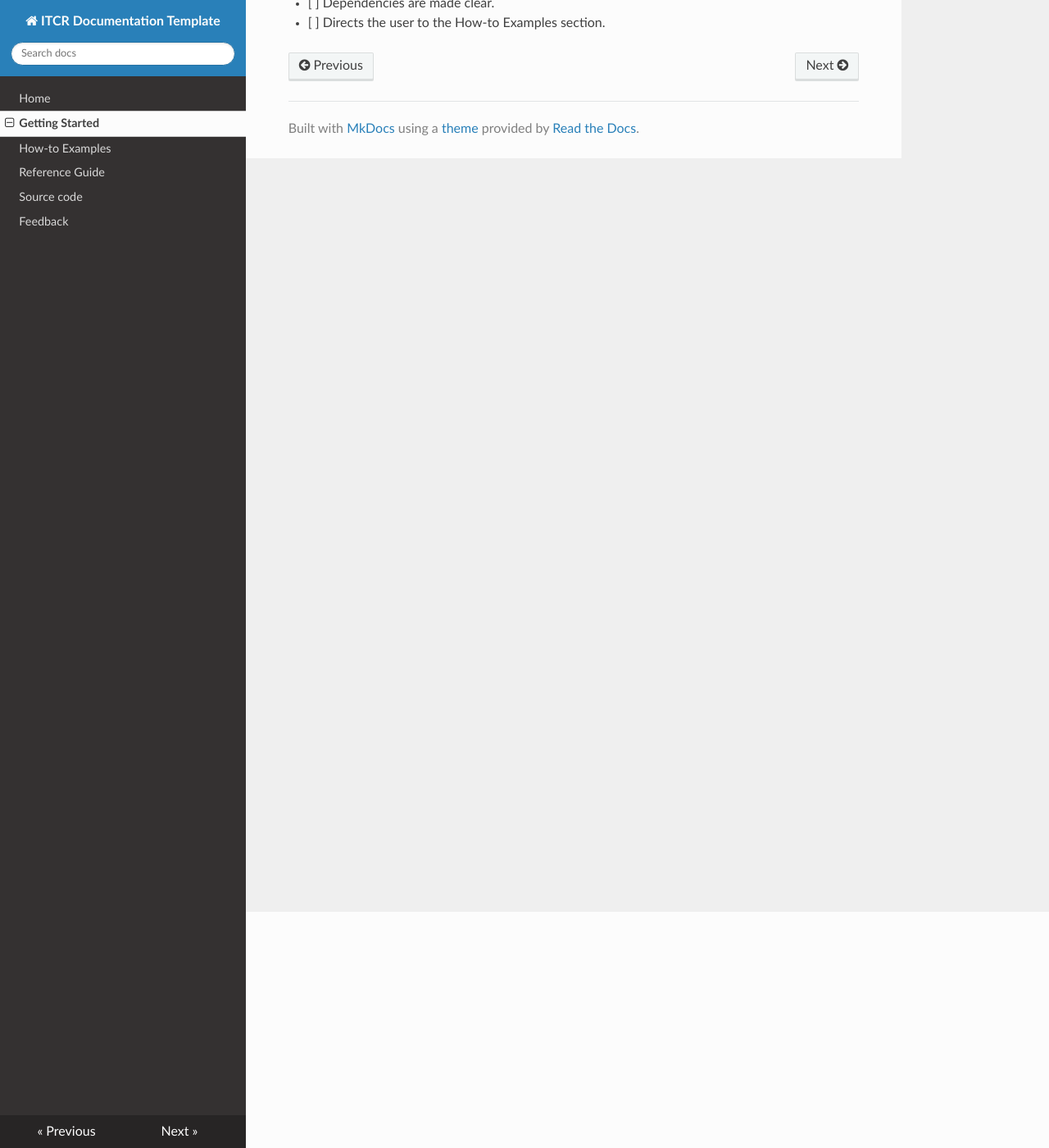
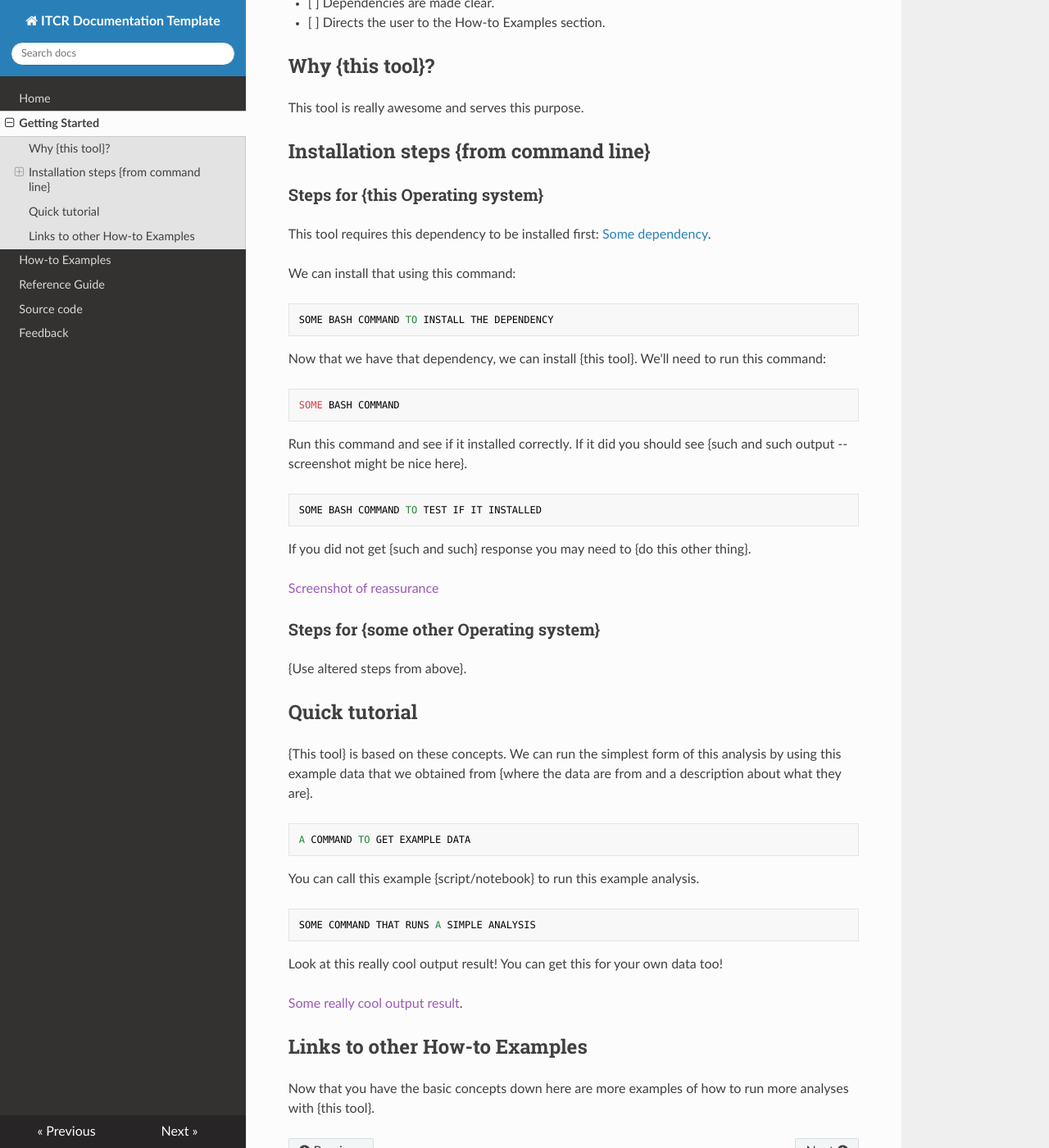
Before and after one commit to cansavvy/itcr-template-documentation, an MkDocs documentation site: the page built from docs/getting_started_template.md, in a window 1280 px wide and 1400 px high, scrolled down 288 px. Shown: the whole window at 82% size. Built offline with MkDocs 1.6.1, drawn with Linux system fonts in a browser that asks for light colours; nearby versions of some CDN libraries; some of the changed text lies outside the part shown.

Commit message:
Add a basic getting started template file

````diff
--- a/docs/getting_started_template.md
+++ b/docs/getting_started_template.md
@@ -1,8 +1,69 @@
-# [Getting Started](Link to chapter)
-[Download a template document for a Getting Started section](Link to template doc)
+# [Getting Started](https://jhudatascience.org/ITCR_Documentation_and_Usability/creating-a-smooth-getting-started-section.html)
+
+_Checklist for this section:_
 
 - [ ] Is easy to find: clearly visible on the main page.
 - [ ] Provides the user with the introductory concepts of the tool.
 - [ ] Has clear steps for installation.
 - [ ] Dependencies are made clear.
 - [ ] Directs the user to the How-to Examples section.
+
+## Why {this tool}?
+
+This tool is really awesome and serves this purpose.
+
+## Installation steps {from command line}
+
+### Steps for {this Operating system}
+
+This tool requires this dependency to be installed first: [Some dependency](Link to info).
+
+We can install that using this command:
+
+```
+SOME BASH COMMAND TO INSTALL THE DEPENDENCY
+```
+
+Now that we have that dependency, we can install {this tool}.
+We'll need to run this command:
+
+```
+SOME BASH COMMAND
+```
+
+Run this command and see if it installed correctly. If it did you should see {such and such output -- screenshot might be nice here}.
+
+```
+SOME BASH COMMAND TO TEST IF IT INSTALLED
+```
+
+If you did not get {such and such} response you may need to {do this other thing}.
+
+[Screenshot of reassurance]()
+
+### Steps for {some other Operating system}
+
+{Use altered steps from above}.
+
+## Quick tutorial
+
+{This tool} is based on these concepts.
+We can run the simplest form of this analysis by using this example data that we obtained from {where the data are from and a description about what they are}.
+
+```
+A COMMAND TO GET EXAMPLE DATA
+```
+
+You can call this example {script/notebook} to run this example analysis.
+
+```
+SOME COMMAND THAT RUNS A SIMPLE ANALYSIS
+```
+
+Look at this really cool output result! You can get this for your own data too!
+
+[Some really cool output result]().
+
+## Links to other How-to Examples
+
+Now that you have the basic concepts down here are more examples of how to run more analyses with {this tool}.
````
